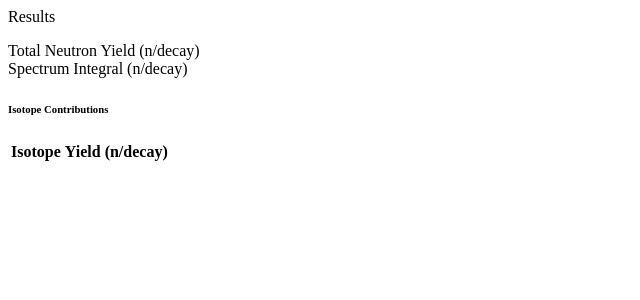
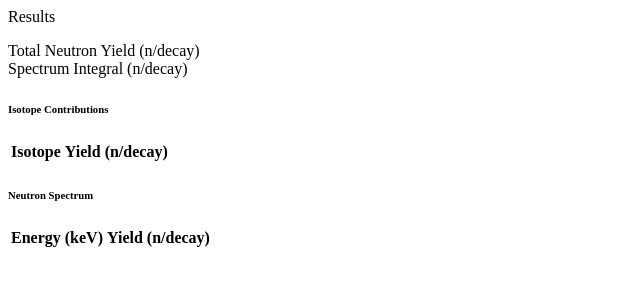
Before and after one commit to mpiercy827/neucbot-web, a FastAPI app: template app/templates/partials/results.html in a window 1280 px wide. Shown: the top 300 px of the page, without its empty margins (0-640 px from the left). Run offline with FastAPI, Linux system fonts and the light colour scheme; the template is opened without the code that fills it, so the values that code supplies are empty; parts of the project's set-up code (start-up, migrations or seed data) failed here and were passed over.

Commit message:
Show all results in calculations table

```diff
--- a/app/templates/base.html
+++ b/app/templates/base.html
@@ -9,7 +9,7 @@
 <body>
   <nav class="navbar navbar-dark bg-dark mb-4">
     <div class="container">
-      <span class="navbar-brand fw-semibold">neucBOT</span>
+      <span class="navbar-brand fw-semibold">neucBOT - <code>(&alpha;,n)</code> calculator</span>
     </div>
   </nav>
   <main class="container pb-5">
--- a/app/templates/index.html
+++ b/app/templates/index.html
@@ -1,6 +1,5 @@
 {% extends "base.html" %}
 {% block content %}
-<h1 class="h4 mb-4">Neutron Yield Calculator</h1>
 
 <ul class="nav nav-tabs mb-4">
   <li class="nav-item">
--- a/app/templates/partials/results.html
+++ b/app/templates/partials/results.html
@@ -7,6 +7,8 @@
       <dt class="col-sm-5">Spectrum Integral (n/decay)</dt>
       <dd class="col-sm-7 font-monospace" x-text="result?.spectrum_integral?.toExponential(4)"></dd>
     </dl>
+    <div class="row">
+      <div class="col-md-6">
         <h6>Isotope Contributions</h6>
         <table class="table table-sm table-hover">
           <thead><tr><th>Isotope</th><th>Yield (n/decay)</th></tr></thead>
@@ -20,4 +22,22 @@
           </tbody>
         </table>
       </div>
+      <div class="col-md-6">
+        <h6>Neutron Spectrum</h6>
+        <div style="max-height: 300px; overflow-y: auto;">
+          <table class="table table-sm table-hover">
+            <thead><tr><th>Energy (keV)</th><th>Yield (n/decay)</th></tr></thead>
+            <tbody>
+              <template x-for="[energy, value] in Object.entries(result?.neutron_spectrum ?? {})">
+                <tr>
+                  <td class="font-monospace" x-text="energy"></td>
+                  <td class="font-monospace" x-text="value.toExponential(4)"></td>
+                </tr>
+              </template>
+            </tbody>
+          </table>
         </div>
+      </div>
+    </div>
+  </div>
+</div>
```
Lines whose indentation alone changed are shown as unchanged.
